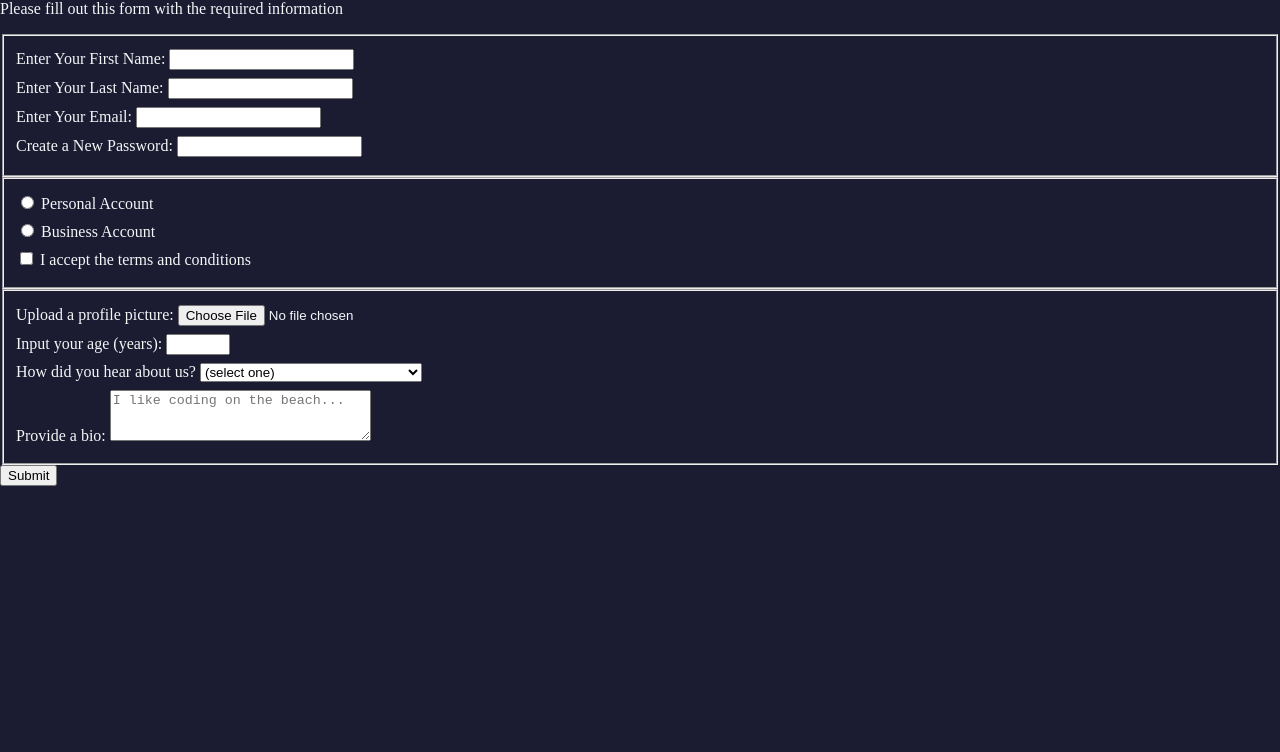
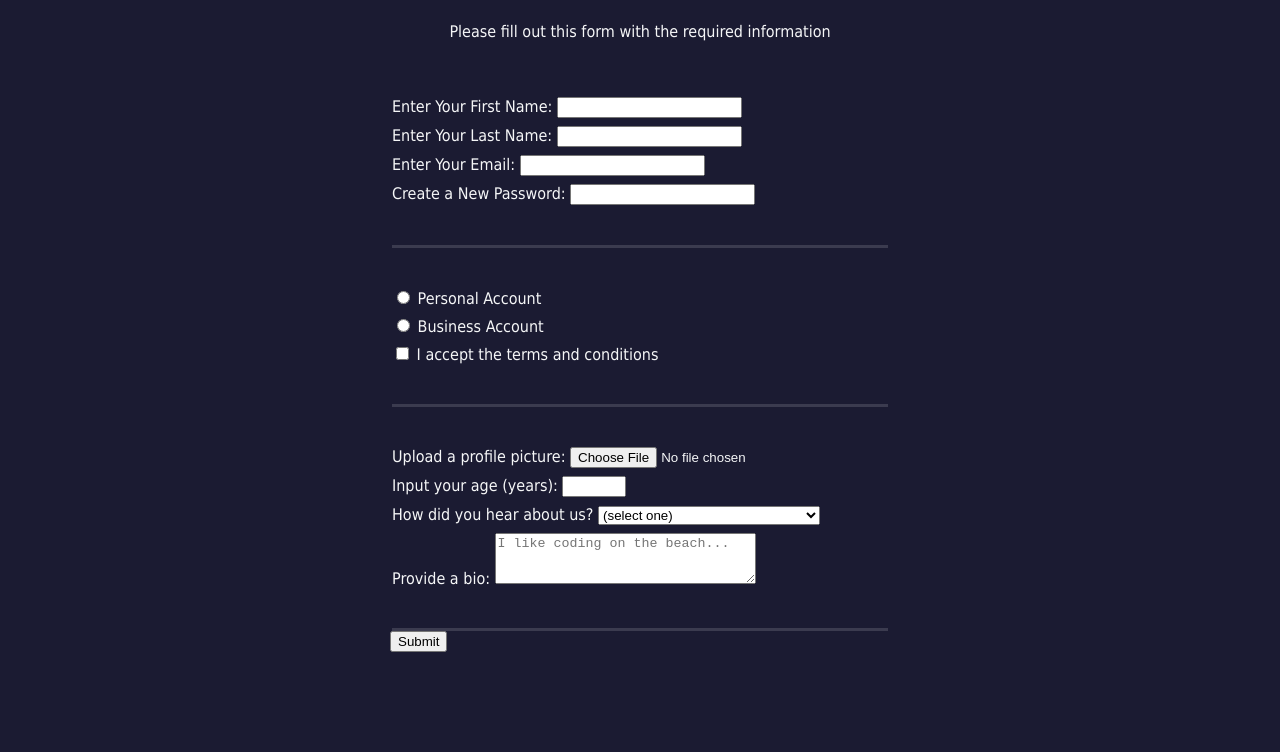
Before and after one commit to SuvraneelSaha/FreeCodeCamp_New_Responsive_Web_Design, a plain HTML site: page O4_Registration_Form/Practice/index.html in a window 1280 px wide. Shown: the part 80-832 px from the top of the page. Drawn offline with Linux system fonts and the light colour scheme.

Commit message:
fieldset padding done

```diff
--- a/O4_Registration_Form/Practice/style.css
+++ b/O4_Registration_Form/Practice/style.css
@@ -5,6 +5,9 @@ body
   margin: 0;
   background-color:#1b1b32;
   color:#f5f6f7;
+  font-size: 16px;
+  font-family: Tahoma;
+
 }
 label
 {
@@ -12,3 +15,22 @@ label
   margin: 0.5rem 0;
 
 }
+h1,p
+{
+  margin: 1em auto;
+  text-align: center;
+}
+form
+{
+  margin:0 auto;
+  max-width: 500px;
+  min-width: 300px;
+  width: 60vw;
+}
+fieldset
+{
+  border: 0;
+  padding: 2rem 0;
+  border-bottom:3px solid #3b3b4f;
+
+}
```
Also changed, not shown: O4_Registration_Form/Practice/Description.txt.
